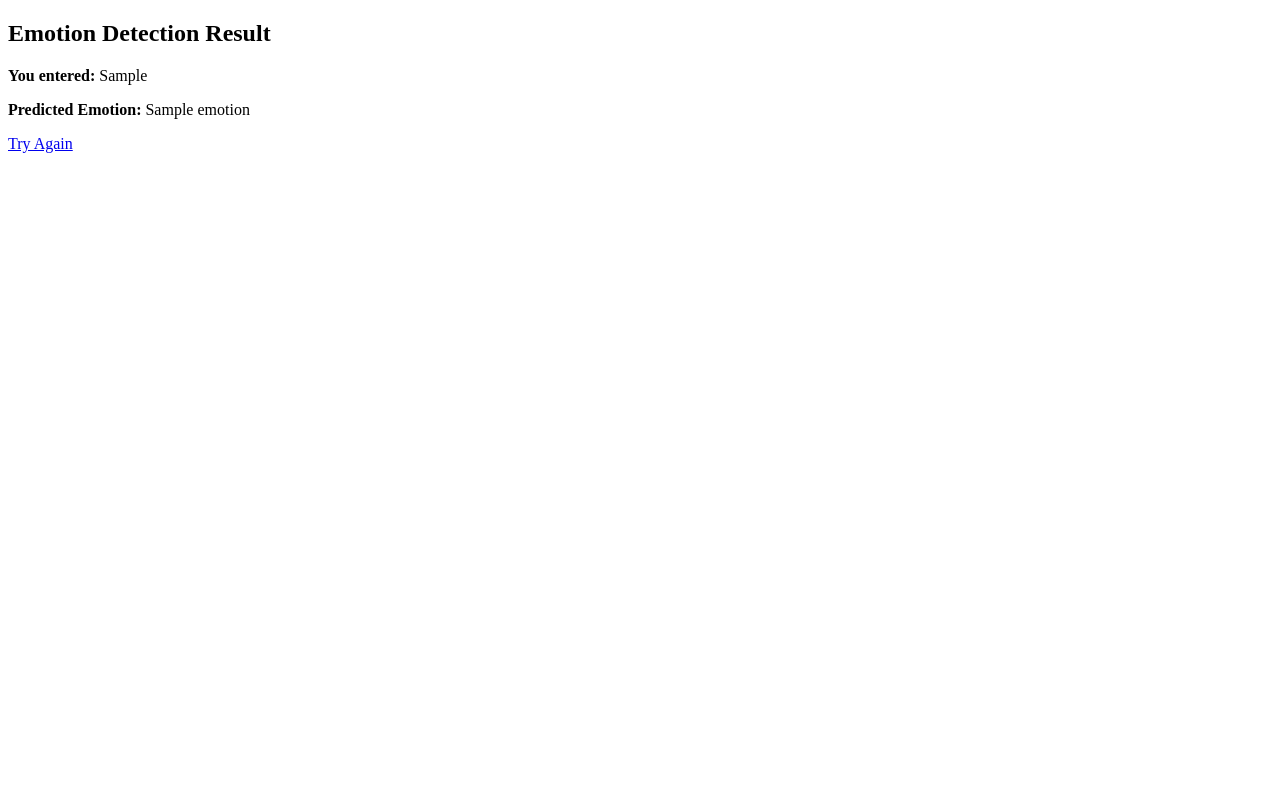
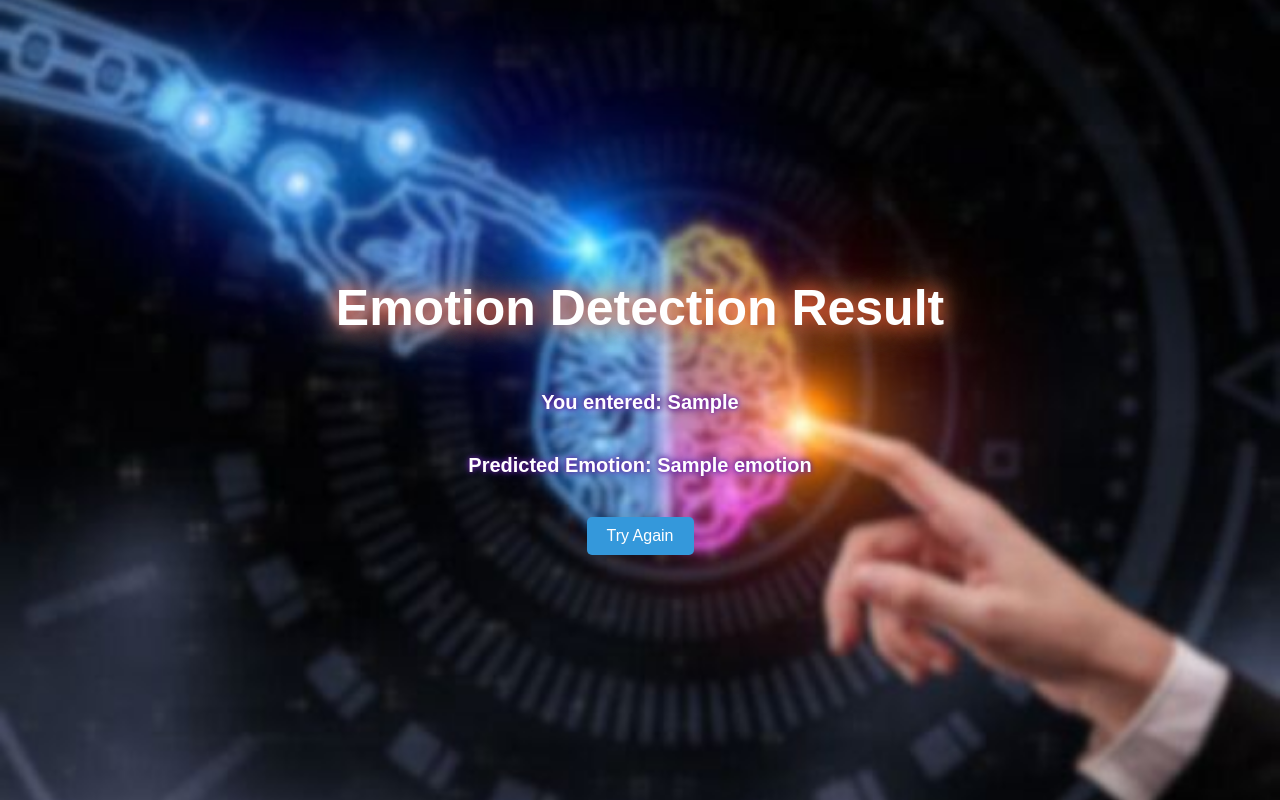
Before and after one commit to AKing-283/Multi-class-Text-Emotion-Analysis, a Flask app: template templates/result.html in a window 1280 px wide. Run offline with Flask 3, Linux system fonts and the light colour scheme; the template is opened without the code that fills it: most values are stand-ins (such as "Sample title", 1, 10 or a date in 2020).

Commit message:
changed result.html

```diff
--- a/templates/result.html
+++ b/templates/result.html
@@ -4,11 +4,28 @@
     <meta charset="UTF-8">
     <meta name="viewport" content="width=device-width, initial-scale=1.0">
     <title>Emotion Result</title>
+    <link rel="stylesheet" href="{{ url_for('static', filename='styles.css') }}">
+    <style>
+        body {
+            display: flex;
+            flex-direction: column;
+            align-items: center;
+            justify-content: center;
+            min-height: 100vh; /* Ensure the body takes up at least the full viewport height */
+            margin: 0; /* Remove default body margin */
+            text-align: center; /* Center text within the body */
+        }
+
+        .a_tryagain{
+            margin-top: 20px;
+        }
+
+    </style>
 </head>
 <body>
-    <h2>Emotion Detection Result</h2>
-    <p><strong>You entered:</strong> {{ user_input }}</p>
-    <p><strong>Predicted Emotion:</strong> {{ emotion }}</p>
-    <a href="/">Try Again</a>
+    <h1 class="glowing-title">Emotion Detection Result</h1>
+    <p class="glowing-subtitle"><strong>You entered:</strong> {{ user_input }}</p>
+    <p class="glowing-subtitle"><strong>Predicted Emotion:</strong> {{ emotion }}</p>
+    <a href="/" class="a_tryagain">Try Again</a>
 </body>
 </html>
```
